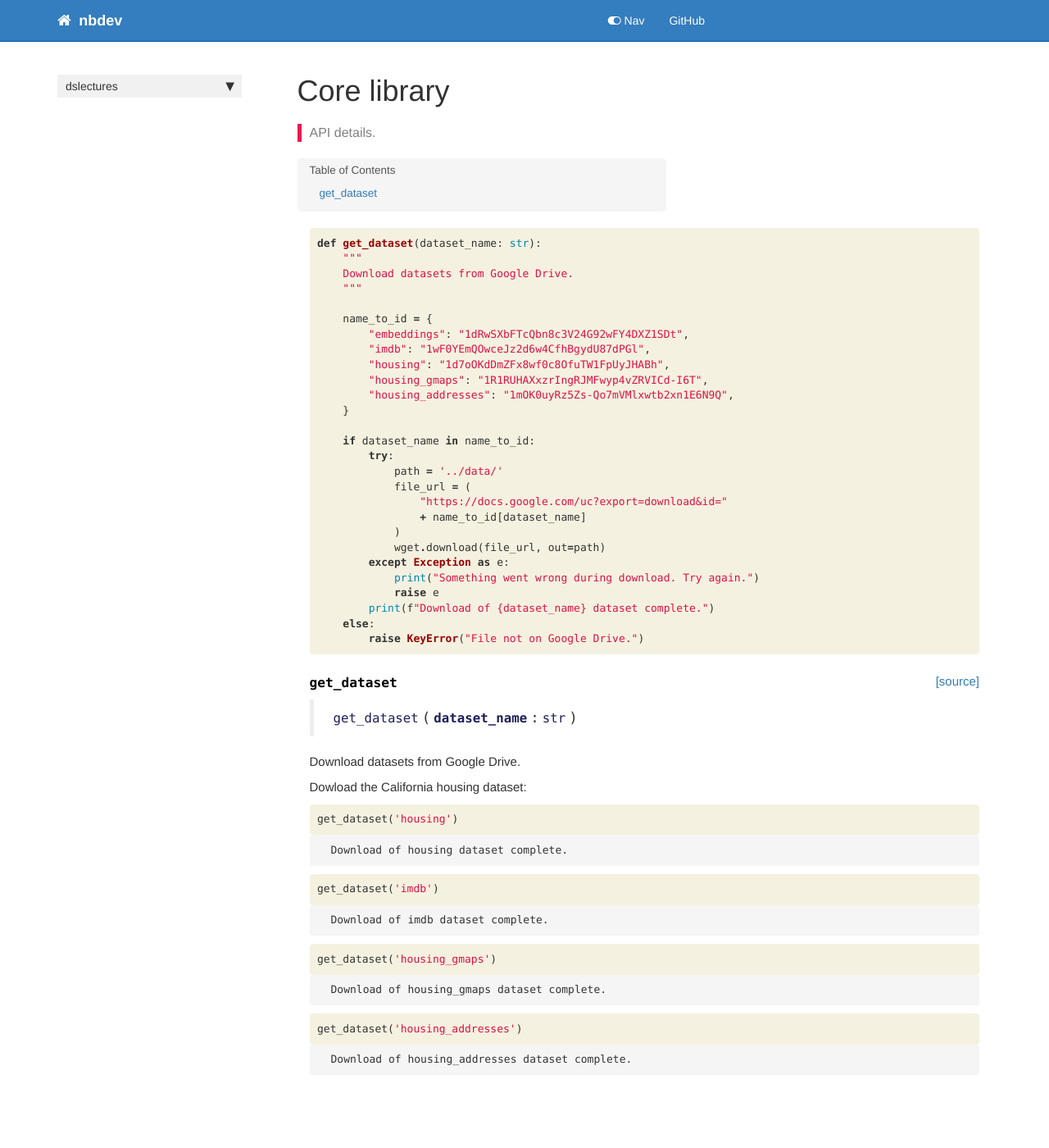
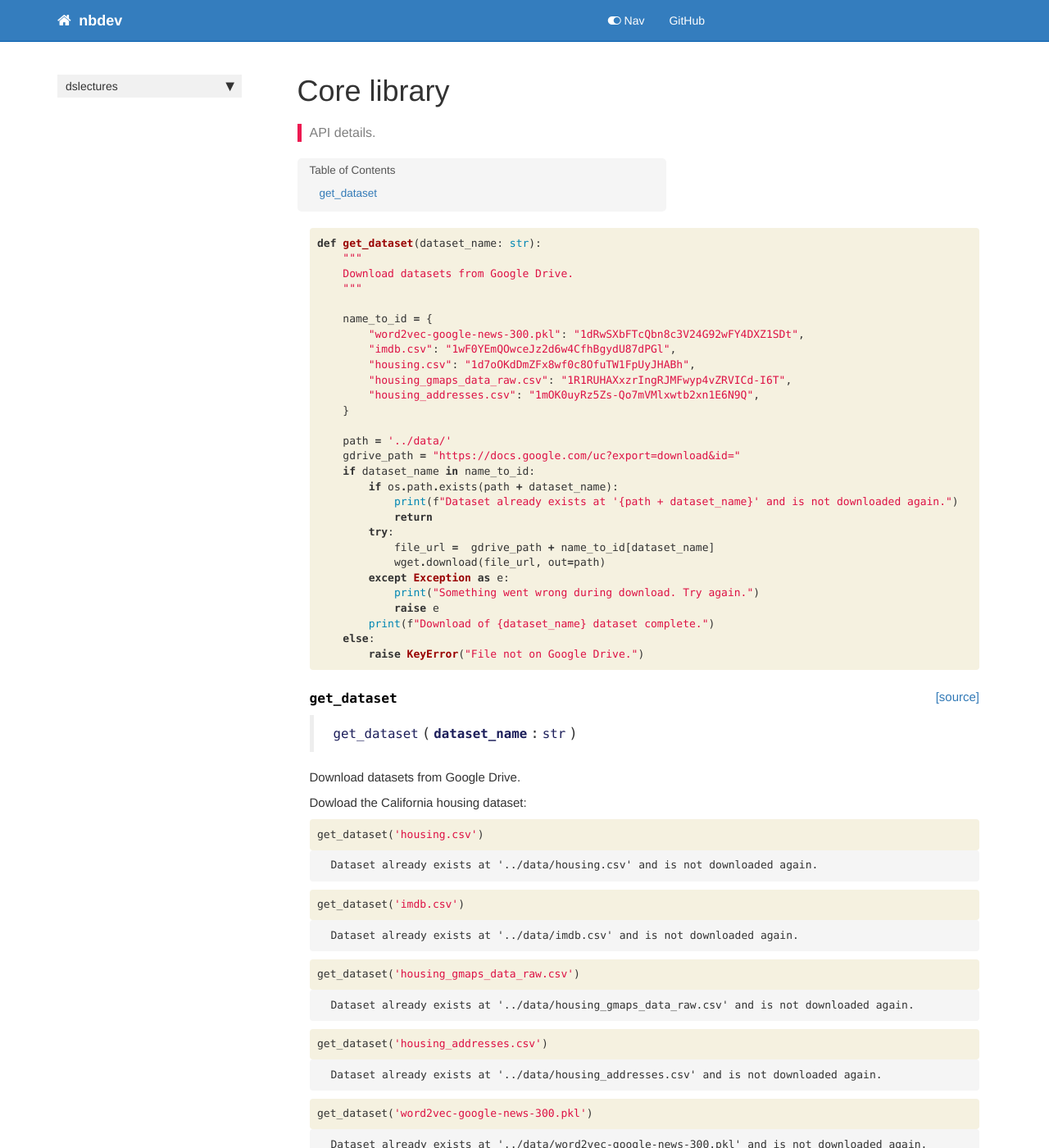
Before and after one commit to lewtun/dslectures, a Jekyll site: the page built from docs/core.html, in a window 1280 px wide and 1400 px high. Shown: the whole window at 82% size. Built offline with Jekyll 4.4.1, drawn with Linux system fonts in a browser that asks for light colours; nearby versions of some CDN libraries; comment, search, counter and statistics services are not loaded.

Commit message:
chore: make data download naming consistent and check for existing paths

```diff
--- a/docs/core.html
+++ b/docs/core.html
@@ -36,20 +36,21 @@ summary: "API details."
 <span class="sd">    &quot;&quot;&quot;</span>
 
     <span class="n">name_to_id</span> <span class="o">=</span> <span class="p">{</span>
-        <span class="s2">&quot;embeddings&quot;</span><span class="p">:</span> <span class="s2">&quot;1dRwSXbFTcQbn8c3V24G92wFY4DXZ1SDt&quot;</span><span class="p">,</span>
-        <span class="s2">&quot;imdb&quot;</span><span class="p">:</span> <span class="s2">&quot;1wF0YEmQOwceJz2d6w4CfhBgydU87dPGl&quot;</span><span class="p">,</span>
-        <span class="s2">&quot;housing&quot;</span><span class="p">:</span> <span class="s2">&quot;1d7oOKdDmZFx8wf0c8OfuTW1FpUyJHABh&quot;</span><span class="p">,</span>
-        <span class="s2">&quot;housing_gmaps&quot;</span><span class="p">:</span> <span class="s2">&quot;1R1RUHAXxzrIngRJMFwyp4vZRVICd-I6T&quot;</span><span class="p">,</span>
-        <span class="s2">&quot;housing_addresses&quot;</span><span class="p">:</span> <span class="s2">&quot;1mOK0uyRz5Zs-Qo7mVMlxwtb2xn1E6N9Q&quot;</span><span class="p">,</span>
+        <span class="s2">&quot;word2vec-google-news-300.pkl&quot;</span><span class="p">:</span> <span class="s2">&quot;1dRwSXbFTcQbn8c3V24G92wFY4DXZ1SDt&quot;</span><span class="p">,</span>
+        <span class="s2">&quot;imdb.csv&quot;</span><span class="p">:</span> <span class="s2">&quot;1wF0YEmQOwceJz2d6w4CfhBgydU87dPGl&quot;</span><span class="p">,</span>
+        <span class="s2">&quot;housing.csv&quot;</span><span class="p">:</span> <span class="s2">&quot;1d7oOKdDmZFx8wf0c8OfuTW1FpUyJHABh&quot;</span><span class="p">,</span>
+        <span class="s2">&quot;housing_gmaps_data_raw.csv&quot;</span><span class="p">:</span> <span class="s2">&quot;1R1RUHAXxzrIngRJMFwyp4vZRVICd-I6T&quot;</span><span class="p">,</span>
+        <span class="s2">&quot;housing_addresses.csv&quot;</span><span class="p">:</span> <span class="s2">&quot;1mOK0uyRz5Zs-Qo7mVMlxwtb2xn1E6N9Q&quot;</span><span class="p">,</span>
     <span class="p">}</span>
 
+    <span class="n">path</span> <span class="o">=</span> <span class="s1">&#39;../data/&#39;</span>
+    <span class="n">gdrive_path</span> <span class="o">=</span> <span class="s2">&quot;https://docs.google.com/uc?export=download&amp;id=&quot;</span>
     <span class="k">if</span> <span class="n">dataset_name</span> <span class="ow">in</span> <span class="n">name_to_id</span><span class="p">:</span>
+        <span class="k">if</span> <span class="n">os</span><span class="o">.</span><span class="n">path</span><span class="o">.</span><span class="n">exists</span><span class="p">(</span><span class="n">path</span> <span class="o">+</span> <span class="n">dataset_name</span><span class="p">):</span>
+            <span class="nb">print</span><span class="p">(</span><span class="sa">f</span><span class="s2">&quot;Dataset already exists at &#39;{path + dataset_name}&#39; and is not downloaded again.&quot;</span><span class="p">)</span>
+            <span class="k">return</span>
         <span class="k">try</span><span class="p">:</span>
-            <span class="n">path</span> <span class="o">=</span> <span class="s1">&#39;../data/&#39;</span>
-            <span class="n">file_url</span> <span class="o">=</span> <span class="p">(</span>
-                <span class="s2">&quot;https://docs.google.com/uc?export=download&amp;id=&quot;</span>
-                <span class="o">+</span> <span class="n">name_to_id</span><span class="p">[</span><span class="n">dataset_name</span><span class="p">]</span>
-            <span class="p">)</span>
+            <span class="n">file_url</span> <span class="o">=</span>  <span class="n">gdrive_path</span> <span class="o">+</span> <span class="n">name_to_id</span><span class="p">[</span><span class="n">dataset_name</span><span class="p">]</span>
             <span class="n">wget</span><span class="o">.</span><span class="n">download</span><span class="p">(</span><span class="n">file_url</span><span class="p">,</span> <span class="n">out</span><span class="o">=</span><span class="n">path</span><span class="p">)</span>
         <span class="k">except</span> <span class="ne">Exception</span> <span class="k">as</span> <span class="n">e</span><span class="p">:</span>
             <span class="nb">print</span><span class="p">(</span><span class="s2">&quot;Something went wrong during download. Try again.&quot;</span><span class="p">)</span>
@@ -97,7 +98,7 @@ summary: "API details."
 
 <div class="inner_cell">
     <div class="input_area">
-<div class=" highlight hl-ipython3"><pre><span></span><span class="n">get_dataset</span><span class="p">(</span><span class="s1">&#39;housing&#39;</span><span class="p">)</span>
+<div class=" highlight hl-ipython3"><pre><span></span><span class="n">get_dataset</span><span class="p">(</span><span class="s1">&#39;housing.csv&#39;</span><span class="p">)</span>
 </pre></div>
 
     </div>
@@ -110,7 +111,7 @@ summary: "API details."
 <div class="output_area">
 
 <div class="output_subarea output_stream output_stdout output_text">
-<pre>Download of housing dataset complete.
+<pre>Dataset already exists at &#39;../data/housing.csv&#39; and is not downloaded again.
 </pre>
 </div>
 </div>
@@ -124,7 +125,7 @@ summary: "API details."
 
 <div class="inner_cell">
     <div class="input_area">
-<div class=" highlight hl-ipython3"><pre><span></span><span class="n">get_dataset</span><span class="p">(</span><span class="s1">&#39;imdb&#39;</span><span class="p">)</span>
+<div class=" highlight hl-ipython3"><pre><span></span><span class="n">get_dataset</span><span class="p">(</span><span class="s1">&#39;imdb.csv&#39;</span><span class="p">)</span>
 </pre></div>
 
     </div>
@@ -137,7 +138,7 @@ summary: "API details."
 <div class="output_area">
 
 <div class="output_subarea output_stream output_stdout output_text">
-<pre>Download of imdb dataset complete.
+<pre>Dataset already exists at &#39;../data/imdb.csv&#39; and is not downloaded again.
 </pre>
 </div>
 </div>
@@ -151,7 +152,7 @@ summary: "API details."
 
 <div class="inner_cell">
     <div class="input_area">
-<div class=" highlight hl-ipython3"><pre><span></span><span class="n">get_dataset</span><span class="p">(</span><span class="s1">&#39;housing_gmaps&#39;</span><span class="p">)</span>
+<div class=" highlight hl-ipython3"><pre><span></span><span class="n">get_dataset</span><span class="p">(</span><span class="s1">&#39;housing_gmaps_data_raw.csv&#39;</span><span class="p">)</span>
 </pre></div>
 
     </div>
@@ -164,7 +165,7 @@ summary: "API details."
 <div class="output_area">
 
 <div class="output_subarea output_stream output_stdout output_text">
-<pre>Download of housing_gmaps dataset complete.
+<pre>Dataset already exists at &#39;../data/housing_gmaps_data_raw.csv&#39; and is not downloaded again.
 </pre>
 </div>
 </div>
@@ -178,7 +179,7 @@ summary: "API details."
 
 <div class="inner_cell">
     <div class="input_area">
-<div class=" highlight hl-ipython3"><pre><span></span><span class="n">get_dataset</span><span class="p">(</span><span class="s1">&#39;housing_addresses&#39;</span><span class="p">)</span>
+<div class=" highlight hl-ipython3"><pre><span></span><span class="n">get_dataset</span><span class="p">(</span><span class="s1">&#39;housing_addresses.csv&#39;</span><span class="p">)</span>
 </pre></div>
 
     </div>
@@ -191,7 +192,34 @@ summary: "API details."
 <div class="output_area">
 
 <div class="output_subarea output_stream output_stdout output_text">
-<pre>Download of housing_addresses dataset complete.
+<pre>Dataset already exists at &#39;../data/housing_addresses.csv&#39; and is not downloaded again.
+</pre>
+</div>
+</div>
+
+</div>
+</div>
+
+</div>
+<div class="cell border-box-sizing code_cell rendered">
+<div class="input">
+
+<div class="inner_cell">
+    <div class="input_area">
+<div class=" highlight hl-ipython3"><pre><span></span><span class="n">get_dataset</span><span class="p">(</span><span class="s1">&#39;word2vec-google-news-300.pkl&#39;</span><span class="p">)</span>
+</pre></div>
+
+    </div>
+</div>
+</div>
+
+<div class="output_wrapper">
+<div class="output">
+
+<div class="output_area">
+
+<div class="output_subarea output_stream output_stdout output_text">
+<pre>Dataset already exists at &#39;../data/word2vec-google-news-300.pkl&#39; and is not downloaded again.
 </pre>
 </div>
 </div>
--- a/docs/lesson01_intro-to-pandas.html
+++ b/docs/lesson01_intro-to-pandas.html
@@ -190,7 +190,7 @@ summary: "How to use the pandas and seaborn libraries to load CSV data into Pyth
 
 <div class="inner_cell">
     <div class="input_area">
-<div class=" highlight hl-ipython3"><pre><span></span><span class="n">get_dataset</span><span class="p">(</span><span class="s1">&#39;housing&#39;</span><span class="p">)</span>
+<div class=" highlight hl-ipython3"><pre><span></span><span class="n">get_dataset</span><span class="p">(</span><span class="s1">&#39;housing.csv&#39;</span><span class="p">)</span>
 </pre></div>
 
     </div>
--- a/docs/lesson02_exploratory-data-analysis.html
+++ b/docs/lesson02_exploratory-data-analysis.html
@@ -201,8 +201,8 @@ summary: "A walkthrough on the fundamental mechanics to manipulate the data cont
 
 <div class="inner_cell">
     <div class="input_area">
-<div class=" highlight hl-ipython3"><pre><span></span><span class="n">get_dataset</span><span class="p">(</span><span class="s1">&#39;housing&#39;</span><span class="p">)</span>
-<span class="n">get_dataset</span><span class="p">(</span><span class="s1">&#39;housing_addresses&#39;</span><span class="p">)</span>
+<div class=" highlight hl-ipython3"><pre><span></span><span class="n">get_dataset</span><span class="p">(</span><span class="s1">&#39;housing.csv&#39;</span><span class="p">)</span>
+<span class="n">get_dataset</span><span class="p">(</span><span class="s1">&#39;housing_addresses.csv&#39;</span><span class="p">)</span>
 </pre></div>
 
     </div>
```
Also changed, not shown: dslectures/core.py (+11 -10 lines), 4 other files.
